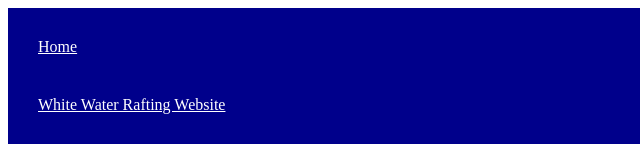
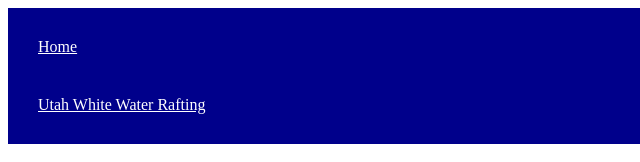
Before and after one commit to Dequerene/wdd130, a plain HTML site: page index.html in a window 1280 px wide. Shown: the top 162 px of the page, 0-640 px from the left. Drawn offline with Linux system fonts and the light colour scheme.

Commit message:
Add rafting

```diff
--- a/index.html
+++ b/index.html
@@ -13,7 +13,7 @@
     <header>
       <nav>
         <a href="#">Home</a>
-        <a href="wwr/">White Water Rafting Website</a>
+        <a href="wwr/"> Utah White Water Rafting </a>
       </nav>
     </header>
 
```
